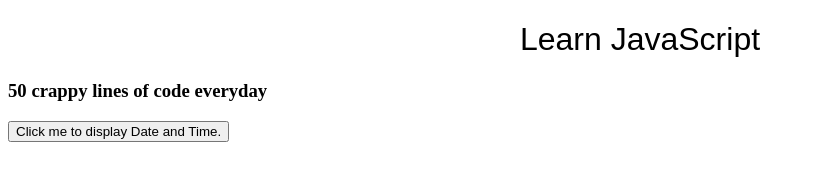
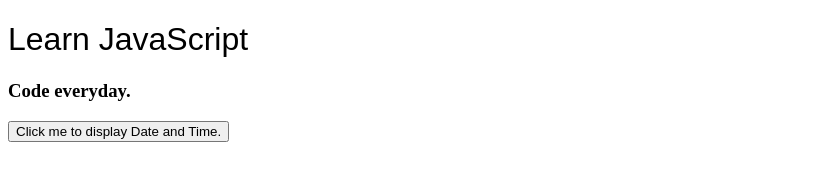
Before and after one commit to mikethemerchant/JavaScriptPlay, a plain HTML site: page index.html in a window 1280 px wide. Shown: the whole page, without its empty margins (0-815 px from the left). Drawn offline with Linux system fonts and the light colour scheme.

Commit message:
small changes

```diff
--- a/index.html
+++ b/index.html
@@ -14,7 +14,7 @@
     <body>
 
         <h1>Learn JavaScript</h1>
-        <h3>50 crappy lines of code everyday</h3>
+        <h3>Code everyday.</h3>
         <!-- Load external JavaScript -->
         <script src="scripts.js"></script>
 
--- a/scripts.js
+++ b/scripts.js
@@ -1 +1,2 @@
 /* Place your JavaScript in this file */
+var temp = 'temp';
--- a/styles.css
+++ b/styles.css
@@ -1,7 +1,7 @@
 /* Place your CSS styles in this file */
 
 h1 {
-    text-align: center;
+    text-align: left;
     font-family: "Source Sans Pro", sans-serif;
     font-weight: normal;
 }
```
